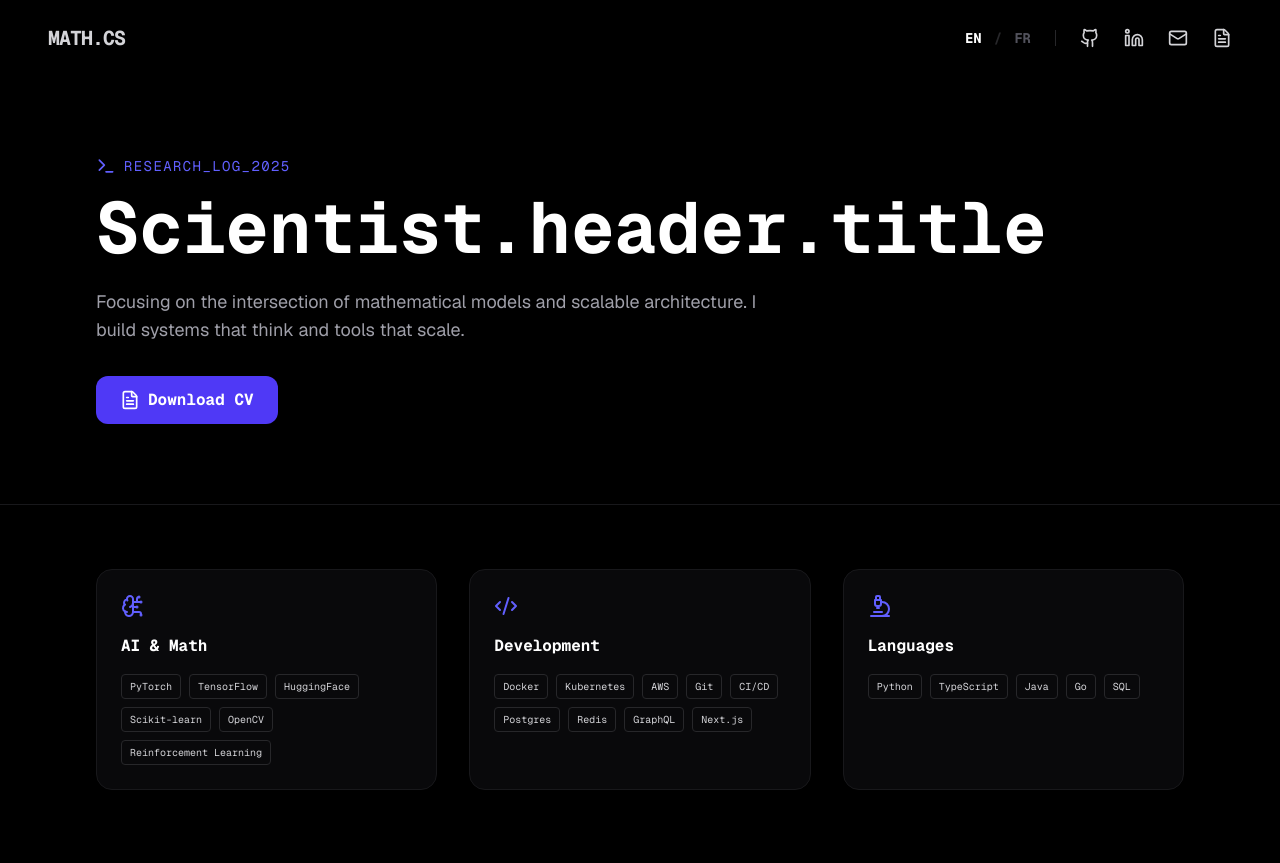
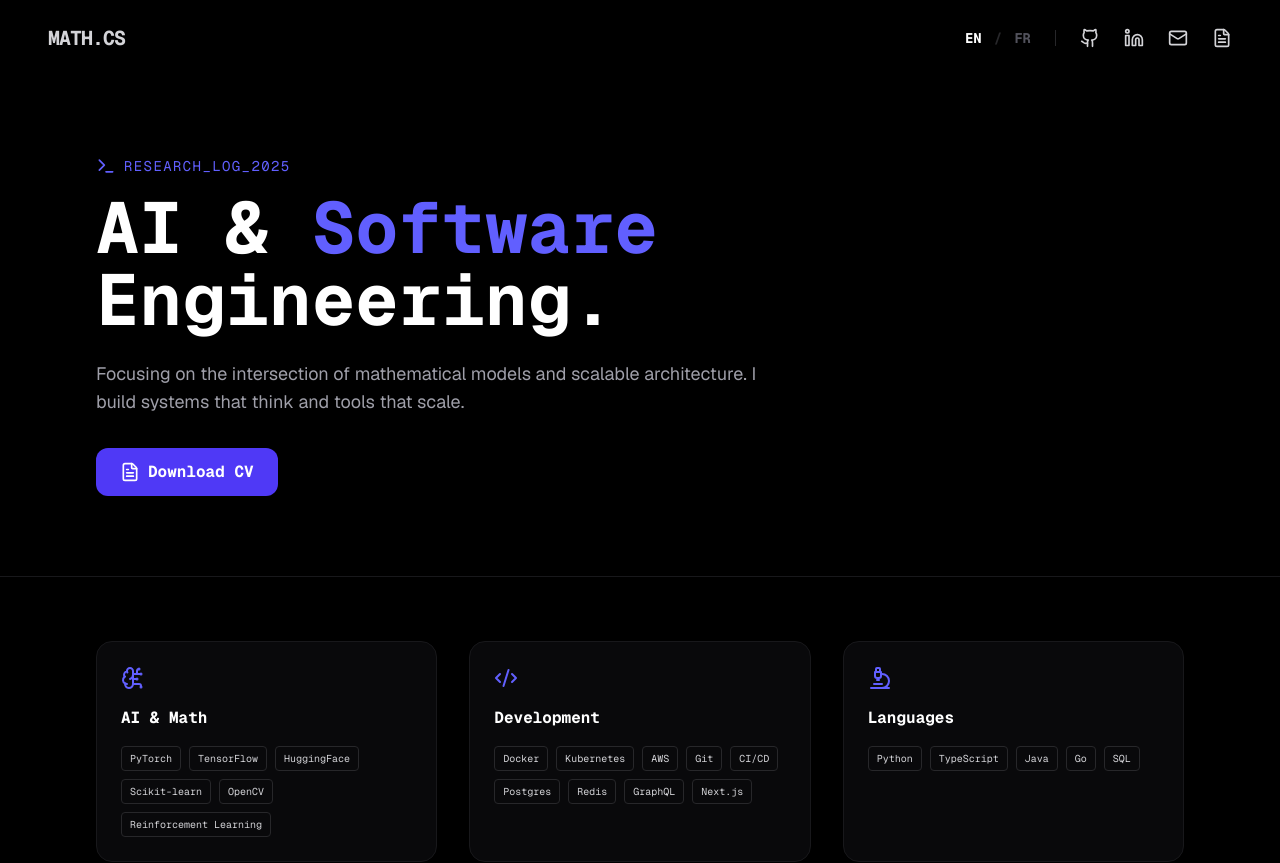
Before and after one commit to sashsutton/my-portfolio, a Next.js app: page /en/scientist in a window 1280 px wide. Shown: the top 863 px of the page. Built offline with nearby package versions, Linux system fonts and the light colour scheme.

Commit message:
Update i18n: replace `<span>` with `<highlight>` in localized "Scientist" title for improved readability and consistency

```diff
--- a/app/[locale]/scientist/page.tsx
+++ b/app/[locale]/scientist/page.tsx
@@ -54,7 +54,7 @@ export default function Scientist() {
                         <span className="text-sm tracking-widest uppercase">{t('header.log', { year: currentYear })}</span>
                     </div>
                     <h1 className="text-5xl lg:text-7xl font-bold text-white mb-6">
-                        {t.rich('header.title', { span: (chunks) => <span className="text-indigo-500">{chunks}</span> })}
+                        {t.rich('header.title', { highlight: (chunks) => <span className="text-indigo-500">{chunks}</span> })}
                     </h1>
                     <p className="max-w-2xl text-zinc-400 font-sans text-lg">
                         {t('header.description')}
--- a/messages/en.json
+++ b/messages/en.json
@@ -64,7 +64,7 @@
     "Scientist": {
         "header": {
             "log": "Research_Log_{year}",
-            "title": "AI & <span class=\"text-indigo-500\">Software</span> Engineering.",
+            "title": "AI & <highlight>Software</highlight> Engineering.",
             "description": "Focusing on the intersection of mathematical models and scalable architecture. I build systems that think and tools that scale.",
             "downloadCV": "Download CV"
         },
--- a/messages/fr.json
+++ b/messages/fr.json
@@ -64,7 +64,7 @@
     "Scientist": {
         "header": {
             "log": "Journal_Recherche_{year}",
-            "title": "IA & Ingénierie <span class=\"text-indigo-500\">Logicielle</span>.",
+            "title": "IA & Ingénierie <highlight>Logicielle</highlight>.",
             "description": "Concentré sur l'intersection des modèles mathématiques et de l'architecture évolutive. Je construis des systèmes qui pensent et des outils qui passent à l'échelle.",
             "downloadCV": "Télécharger CV"
         },
```
